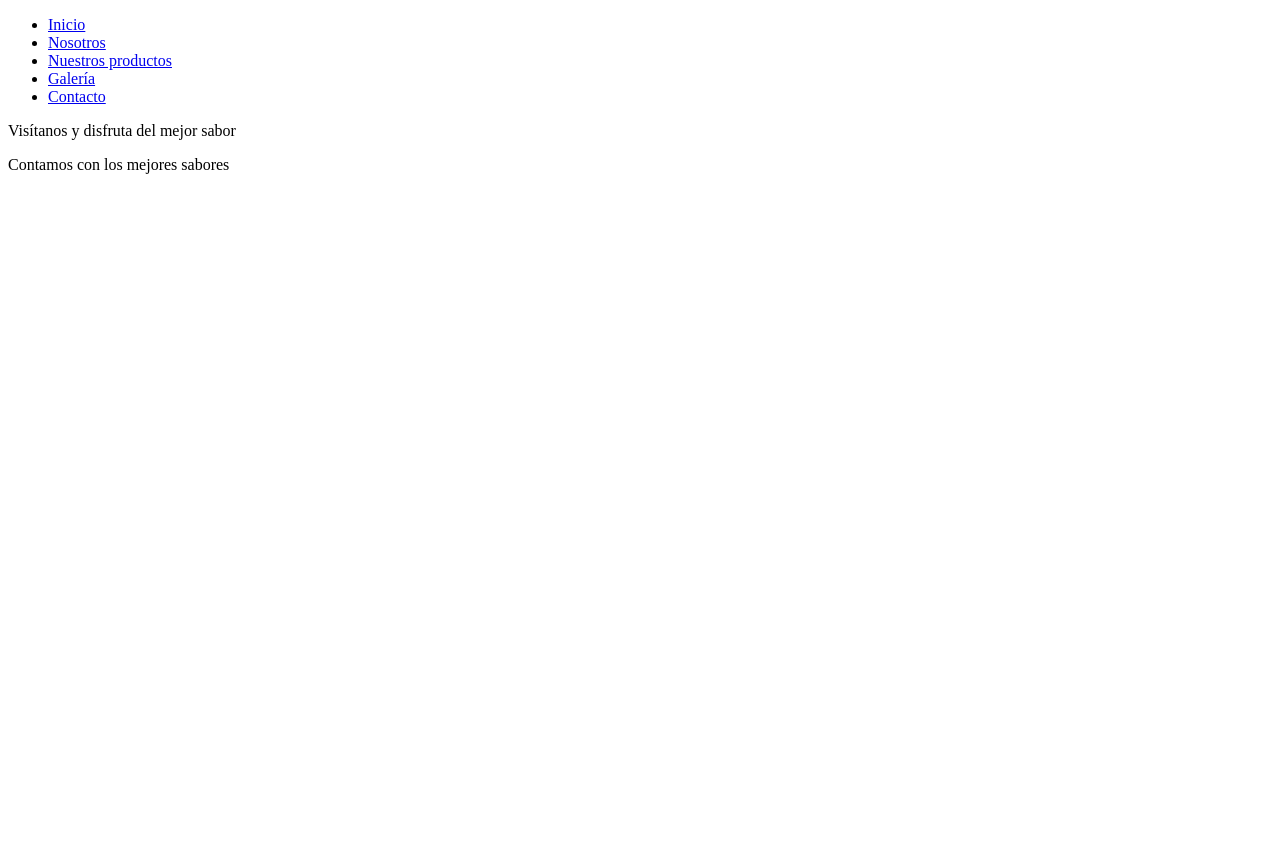
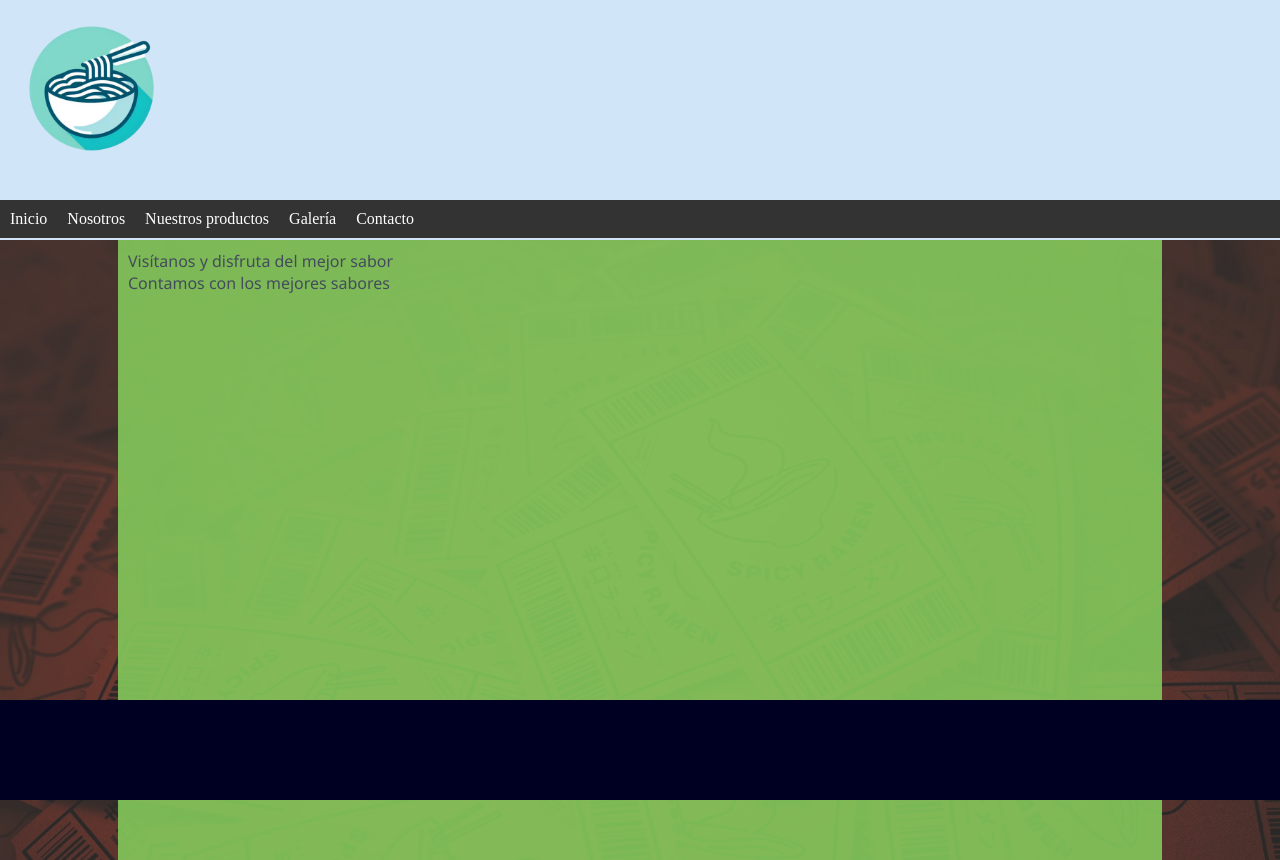
Before and after one commit to ponystation4/practica7, a plain HTML site: page index.html in a window 1280 px wide. Before the commit the page ends 800 px from the top, so only its background shows below. Drawn offline with Linux system fonts and the light colour scheme.

Commit message:
Añadidos fondos y estilos básicos

```diff
--- a/assets/css/styles.css
+++ b/assets/css/styles.css
@@ -0,0 +1,80 @@
+#datos{
+    width: 80%;
+    background-color: #88e94f;
+    height: 600px;
+    margin: auto;
+    opacity: 0.9;
+    color: #2a3e55;
+    padding: 10px;
+    font-family: 'Segoe UI', Tahoma, Geneva, Verdana, sans-serif;
+}
+
+#encabezado{
+    background: #d0e6f8;
+    height: 240px;
+    text-align: center;
+    background-image: url("../img/logo.png");
+    background-repeat: no-repeat;
+    background-size: 180px 180px;
+}
+
+#menu{
+    height: 40px;
+    position: relative;
+    top: 200px;
+}
+
+.areaPrincipal{
+    background-image: url("../img/fondo.jpg");
+    background-repeat: no-repeat;
+    width: 100%;
+    height: auto;
+    opacity: 0.7;
+    -webkit-background-size: 100% 100%;
+    -moz-background-size: 100% 100%;
+    -o-background-size: 100% 100%;
+    background-size: 100% 100%;
+}
+
+.piePagina{
+    width: 100%;
+    height: 100px;
+    background: #000022;
+    color: white;
+    bottom: 0;
+    position: fixed;
+    left: 0;
+}
+
+*{
+    margin: 0;
+    padding: 0;
+}
+
+body{
+    background-color: #7a7a7a;
+}
+
+ul{
+    list-style-type: none;
+    margin: 0;
+    padding: 0;
+    overflow: hidden;
+    background-color: #333333;
+}
+
+li{
+    float: left;
+}
+
+li a{
+    display: block;
+    color: white;
+    text-align: center;
+    padding: 10px;
+    text-decoration: none;
+}
+
+li a:hover{
+    background-color: #111111;
+}
--- a/index.html
+++ b/index.html
@@ -3,6 +3,7 @@
 <head>
     <meta charset="UTF-8">
     <meta name="viewport" content="width=device-width, initial-scale=1.0">
+    <link rel="stylesheet" href="assets/css/styles.css">
     <title>Práctica 7</title>
 </head>
 <body>
```
Also changed, not shown: assets/img/fondo.jpg (added), assets/img/logo.png (added).
